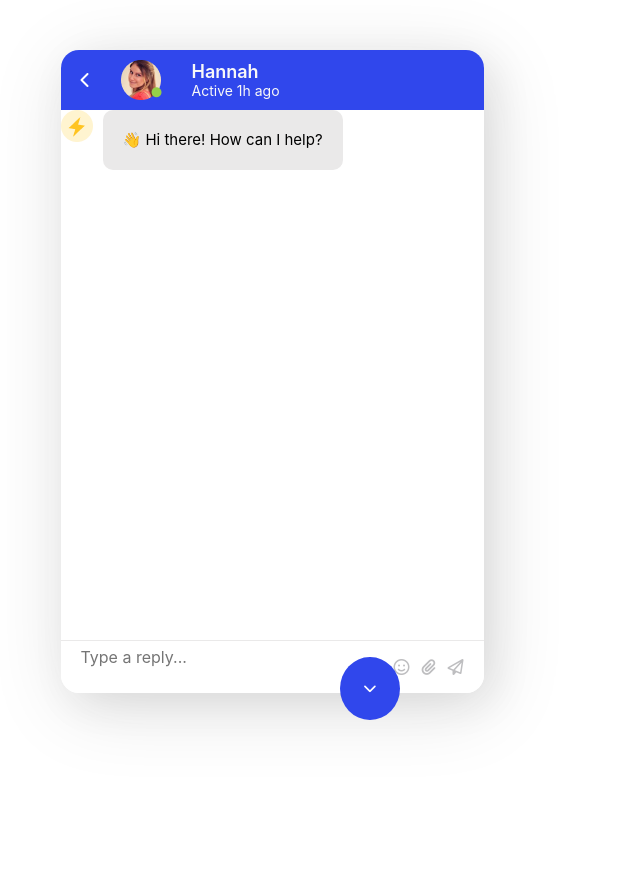
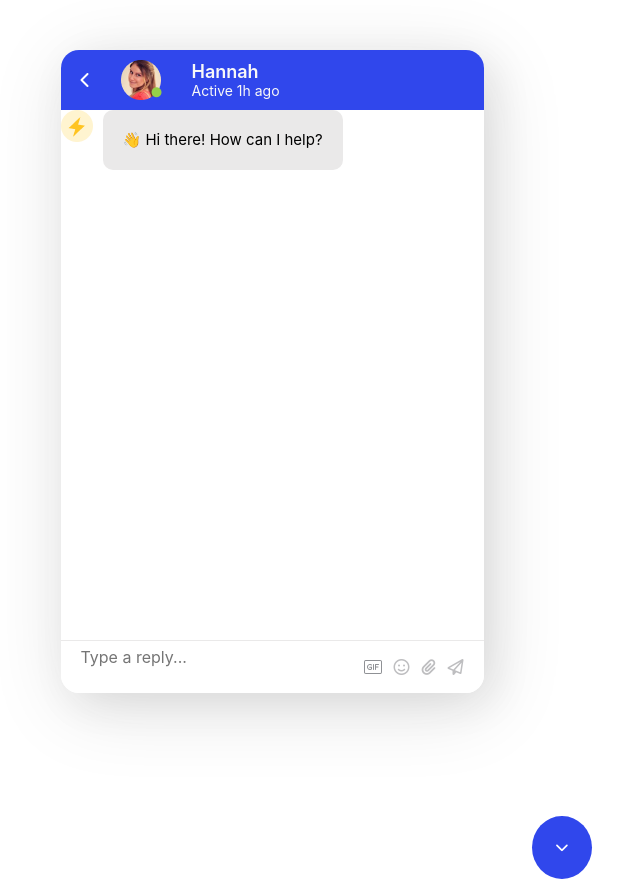
Before and after one commit to graycepaul/chatbot, a plain HTML site: page index.html in a window 1280 px wide. Shown: the whole page, without its empty margins (368-1008 px from the left). Before the commit the page ends 800 px from the top, so only its background shows below. Drawn offline with Linux system fonts and the light colour scheme.

Commit message:
updated the toggle button

```diff
--- a/style.css
+++ b/style.css
@@ -23,9 +23,9 @@ body {
     display: flex;
     align-items: center;
     justify-content: center;
-    position: fixed;
-    bottom: 10%;
-    right: 40%;
+    position: absolute;
+    top: 102%;
+    right: 25%;
     width: 60px;
     padding: 25px;
     border: none;
@@ -34,6 +34,7 @@ body {
     background: var(--color1);
 }
 .chatbot {
+    position: relative;
     display: flex;
     flex-direction: column;
     width: 423px;
```
